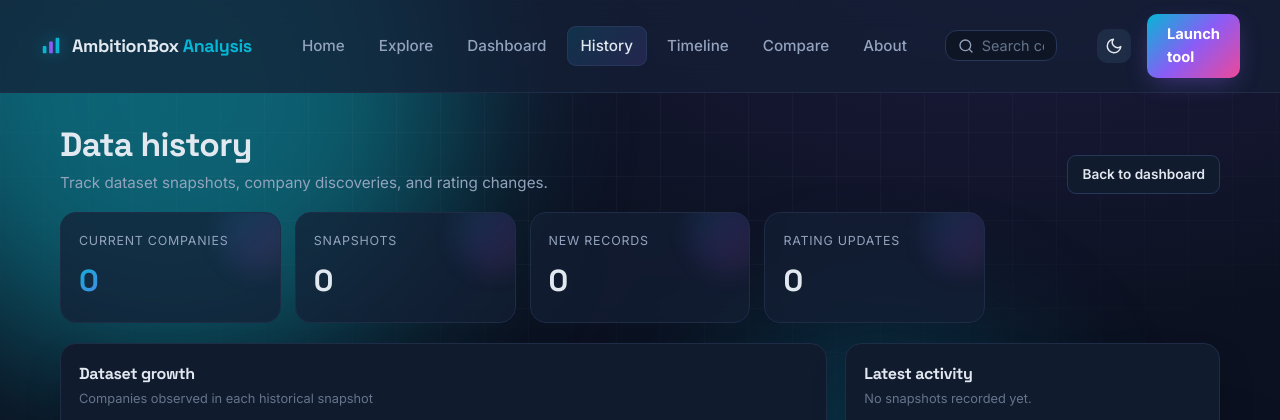
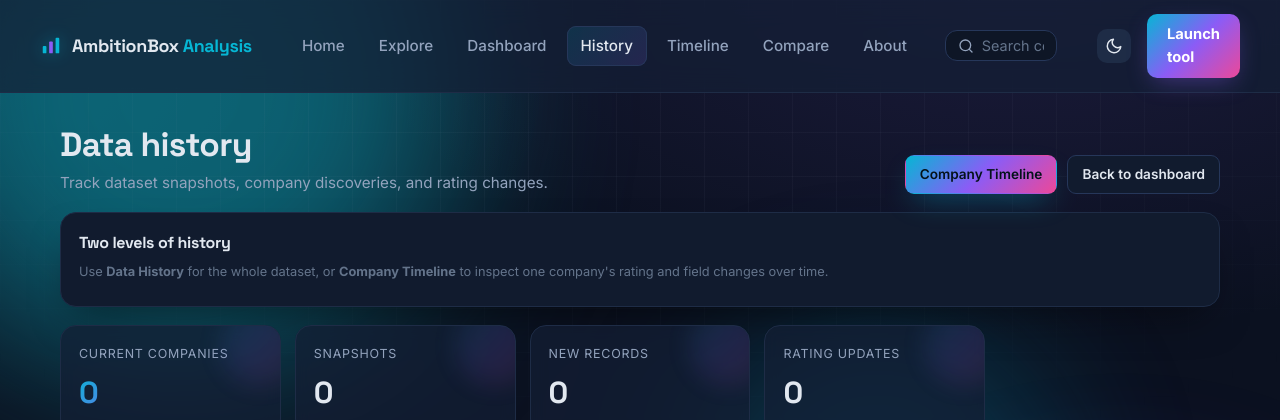
Before and after one commit to mayank-kumar111/AmbitionBoxAnalysis, a Flask app: page /history in a window 1280 px wide. Shown: the top 420 px of the page. Run offline with Flask 3, Linux system fonts and the light colour scheme; data that the repository does not hold is empty; parts of the project's set-up code (start-up, migrations or seed data) failed here and were passed over; some libraries are stand-ins or nearby versions.

Commit message:
fix(history): make company timeline discoverable

```diff
--- a/ambitionbox_app/templates/history.html
+++ b/ambitionbox_app/templates/history.html
@@ -9,7 +9,15 @@
       <h1>Data history</h1>
       <p>Track dataset snapshots, company discoveries, and rating changes.</p>
     </div>
-    <a class="btn btn-ghost btn-sm" href="{{ url_for('dashboard') }}">Back to dashboard</a>
+    <div style="display:flex;gap:10px;flex-wrap:wrap">
+      <a class="btn btn-primary btn-sm" href="{{ url_for('history_company') }}">Company Timeline</a>
+      <a class="btn btn-ghost btn-sm" href="{{ url_for('dashboard') }}">Back to dashboard</a>
+    </div>
+  </div>
+
+  <div class="card" style="margin-bottom:18px">
+    <h3>Two levels of history</h3>
+    <p class="sub" style="margin-top:6px">Use <b>Data History</b> for the whole dataset, or <b>Company Timeline</b> to inspect one company's rating and field changes over time.</p>
   </div>
 
   <div class="kpi-row" id="history-kpis">
@@ -46,6 +54,5 @@
 {% endblock %}
 
 {% block scripts %}
-<script src="https://cdn.jsdelivr.net/npm/chart.js"></script>
 <script src="{{ url_for('static', filename='js/history.js') }}"></script>
 {% endblock %}
```
